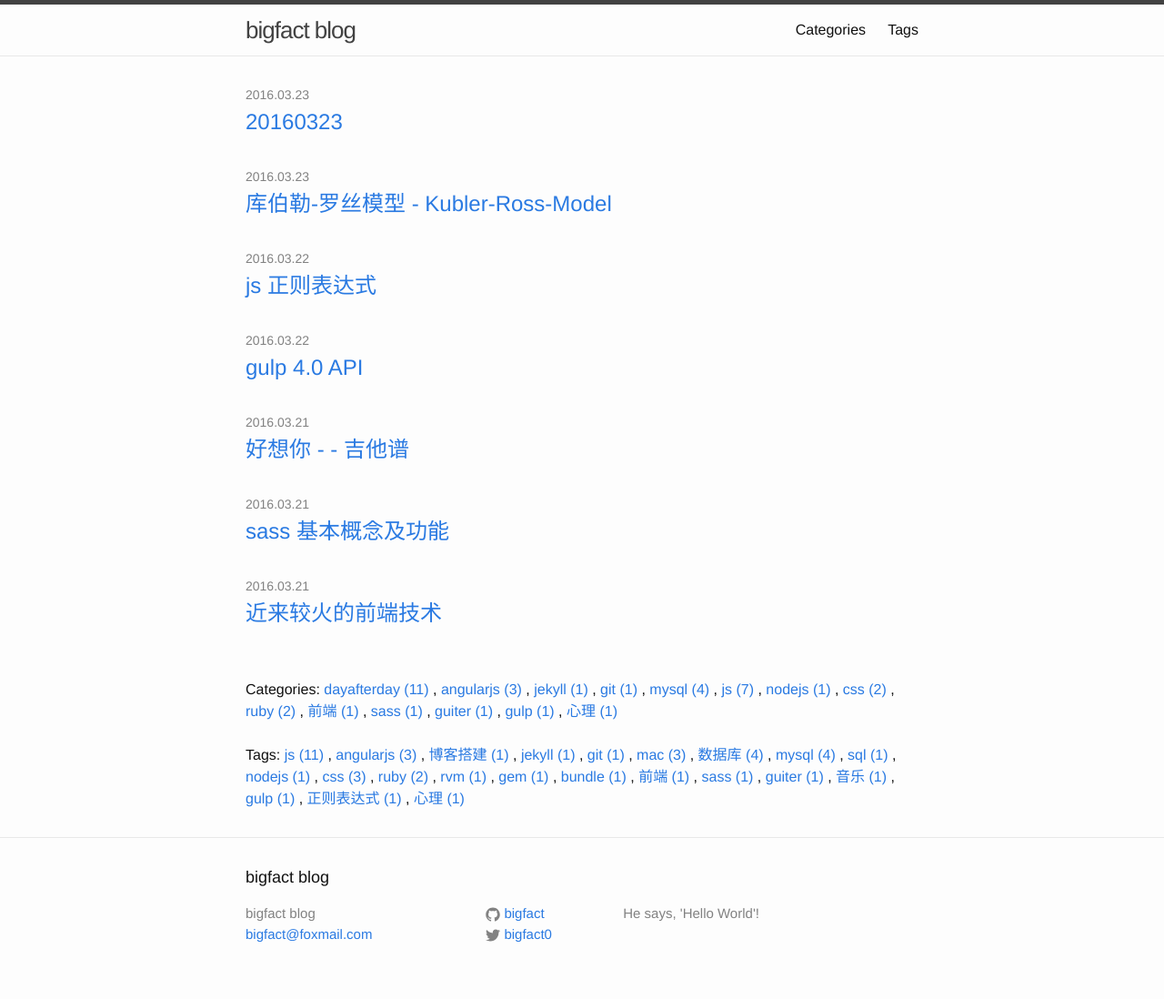
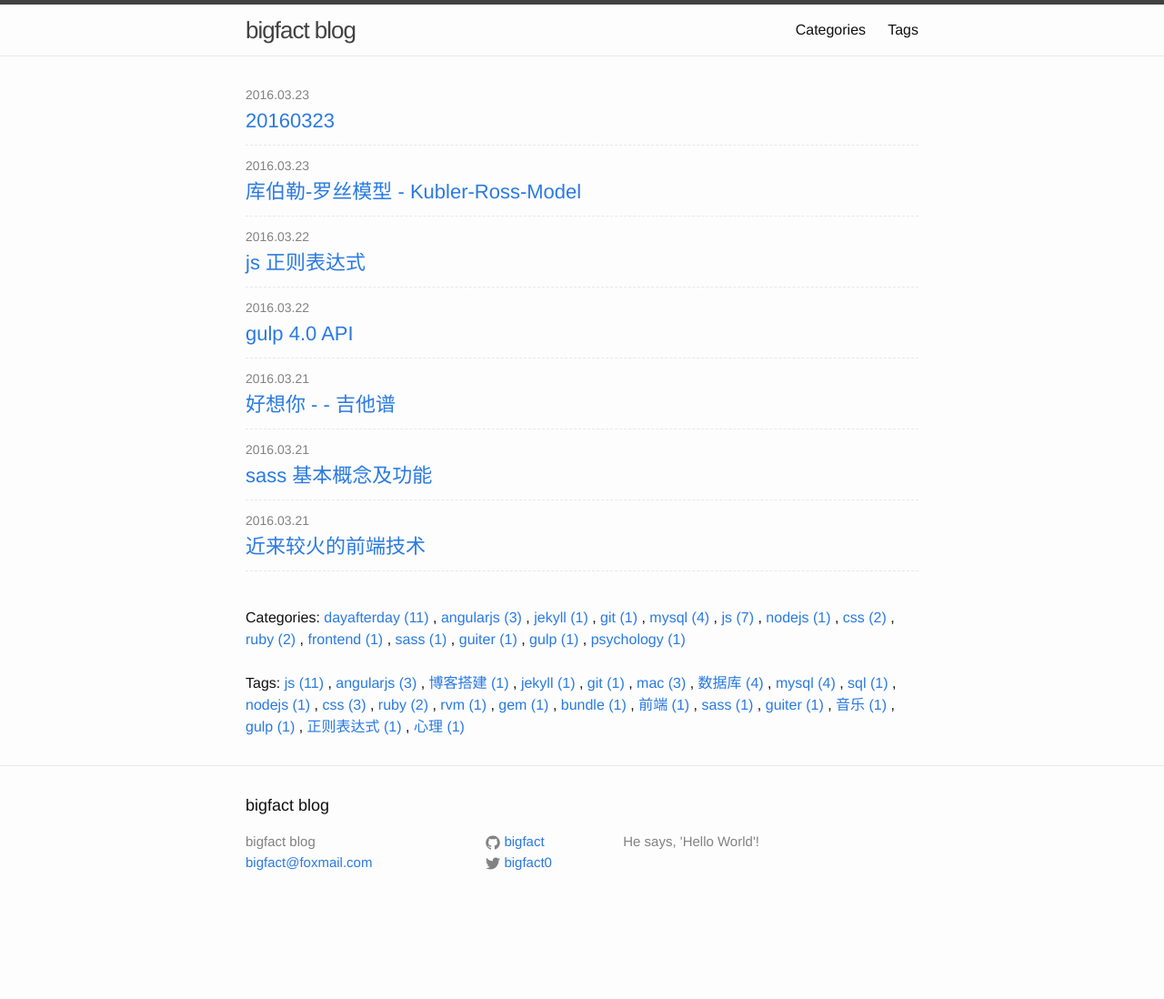
Before and after one commit to bigfact/bigfact.github.io, a Jekyll site: the page built from index.html, in a window 1280 px wide. Shown: the whole page at 91% size. Built offline with Jekyll 4.4.1, drawn with Linux system fonts in a browser that asks for light colours; comment, search, counter and statistics services are not loaded; after the commit the page ends 1019 px from its top, so only the background shows below that.

Commit message:
修改首页列表样式'

```diff
--- a/_posts/2016-03-21-front-skills.md
+++ b/_posts/2016-03-21-front-skills.md
@@ -2,7 +2,7 @@
 layout: post
 title: "近来较火的前端技术"
 date: 2016-03-21 11:09:00 +0800
-category: 前端
+category: frontend
 tags: 前端
 ---
 
--- a/_posts/2016-03-23-Kubler-Ross-Model.md
+++ b/_posts/2016-03-23-Kubler-Ross-Model.md
@@ -2,7 +2,7 @@
 layout: post
 title: "库伯勒-罗丝模型 - Kubler-Ross-Model"
 date: 2016-03-23 14:19:00 +0800
-category: 心理
+category: psychology
 tags: 心理
 ---
 
--- a/_sass/_layout.scss
+++ b/_sass/_layout.scss
@@ -180,7 +180,12 @@
     list-style: none;
 
     > li {
-        margin-bottom: $spacing-unit;
+        // margin-bottom: $spacing-unit;
+        margin-bottom: 10px;
+        border-bottom: 1px dashed #E8E8E8;
+        h2 {
+            margin-bottom: 10px;
+        }
     }
 }
 
@@ -191,7 +196,7 @@
 
 .post-link {
     display: block;
-    font-size: 24px;
+    font-size: 22px;
 }
 
 
```
